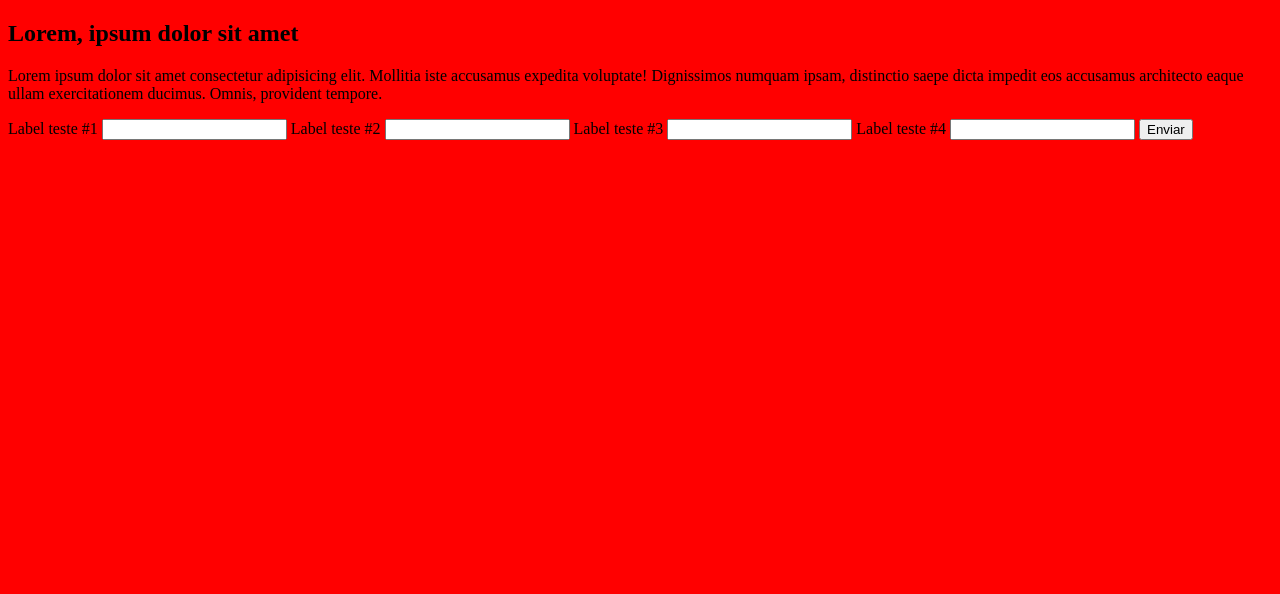
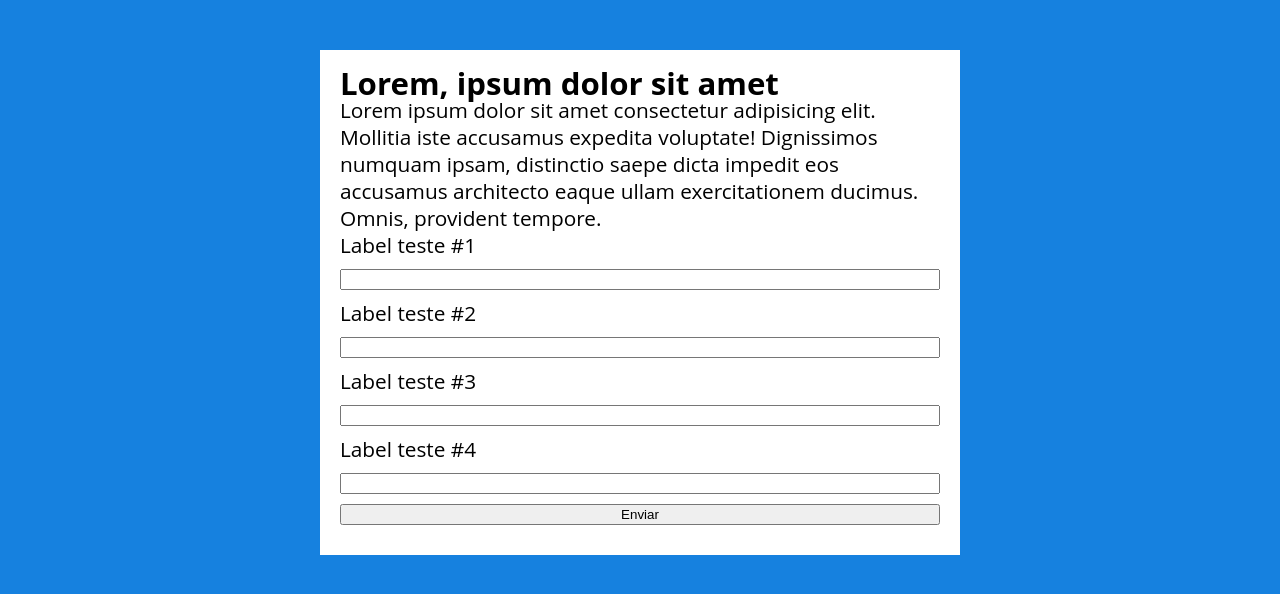
Before and after one commit to matutaj/Anprendendo_JavaScript, a plain HTML site: page modelo/index.html in a window 1280 px wide. Drawn offline with Linux system fonts and the light colour scheme.

Commit message:
adicionando estilização

```diff
--- a/modelo/assets/css/style.css
+++ b/modelo/assets/css/style.css
@@ -1,3 +1,35 @@
+:root {
+  --primary-color: rgb(22, 129, 223);
+}
+* {
+  margin: 0;
+  box-sizing: border-box;
+}
+
 body {
-  background-color: red;
+  outline: 0;
+  padding: 0;
+  background-color: var(--primary-color);
 }
+.container {
+  max-width: 640px;
+  margin: 50px auto;
+  background: #fff;
+  padding: 20px;
+  font-family: "Open sans", sans-serif;
+  font-size: 1.3em;
+  line-height: 1.3em;
+}
+
+form input,
+form label,
+form button {
+  display: block;
+  width: 100%;
+  margin-bottom: 10px;
+}
+from input {
+  font-size: 24px;
+  height: 45px;
+  padding: 0 20px;
+}
--- a/modelo/index.html
+++ b/modelo/index.html
@@ -22,13 +22,13 @@
         <input type="text" id="input-teste-1" />
 
         <label for="input-teste-2">Label teste #2</label>
-        <input type="text" id="input-teste-2" />
+        <input type="password" id="input-teste-2" />
 
         <label for="input-teste-3">Label teste #3</label>
-        <input type="text" id="input-teste-3" />
+        <input type="number" id="input-teste-3" />
 
         <label for="input-teste-4">Label teste #4</label>
-        <input type="text" id="input-teste-4" />
+        <input type="email" id="input-teste-4" />
         <button>Enviar</button>
       </form>
     </section>
```
